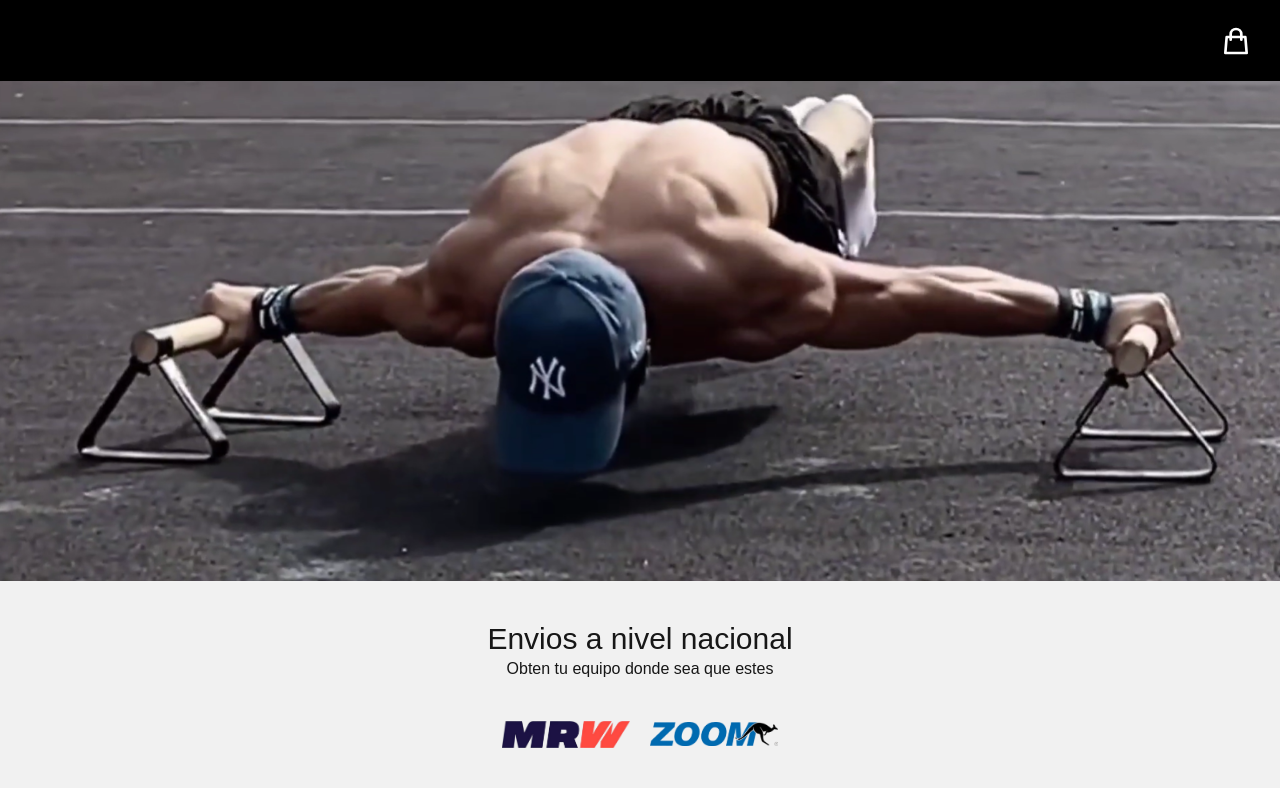
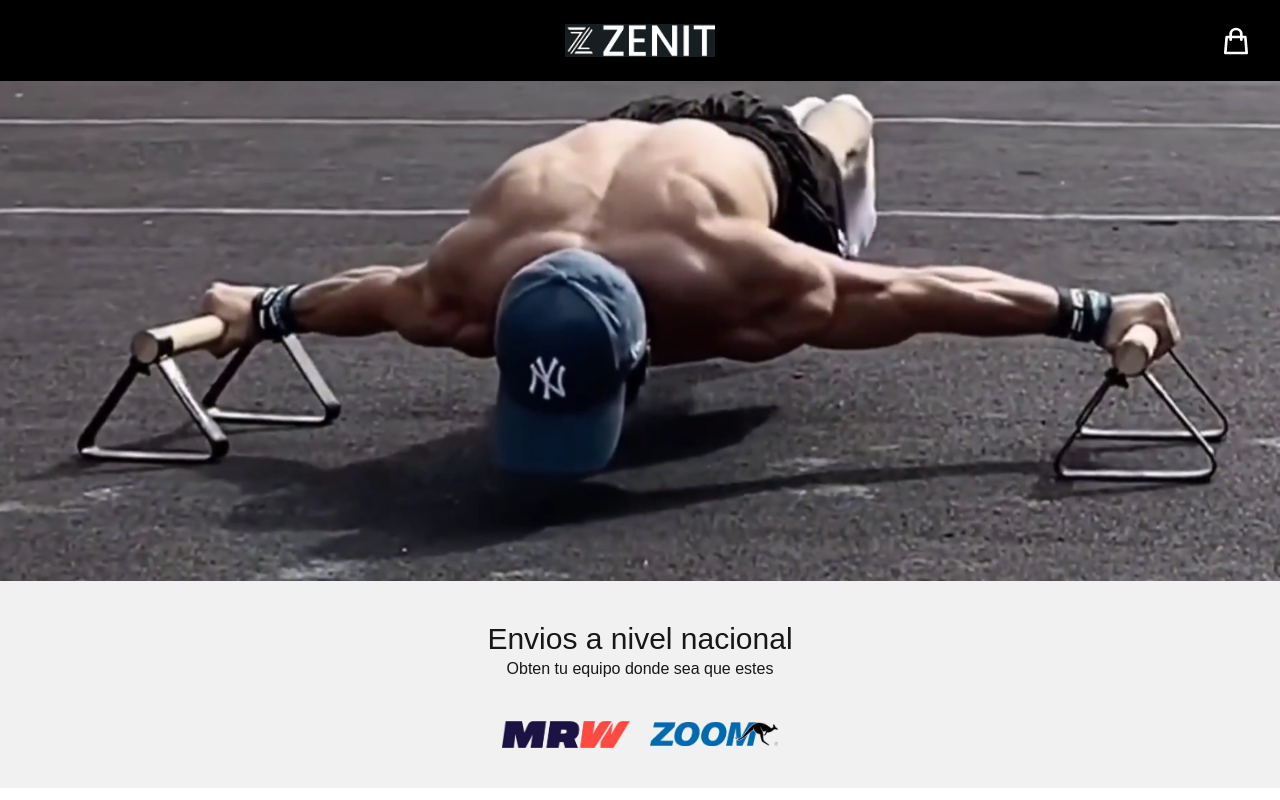
Before and after one commit to jorgezerpa/zenit, a Next.js app: page / in a window 1280 px wide. Shown: the top 800 px of the page. Built offline with nearby package versions, Linux system fonts and the light colour scheme.

Commit message:
add logo

```diff
--- a/components/topbar.tsx
+++ b/components/topbar.tsx
@@ -2,6 +2,8 @@
 import { useEffect } from "react";
 import { useRouter } from "next/navigation";
 import { useCartStore } from "@/store/cart";
+import Image from "next/image"; // Import Image
+import Link from "next/link"; // Import Link for wrapping the logo
 
 export function TopBar() {
     const router = useRouter()
@@ -17,8 +19,22 @@ export function TopBar() {
     return (
       <div className="bg-black h-[81px] p-5 flex items-center fixed left-0 right-0 z-50">
         <div className="w-full flex justify-center items-center">
+
           <div className="w-full"></div>
-          <div className="w-full"></div>
+
+          {/* 1. LOGO (Replaces the first empty div) */}
+          <div className="w-full flex justify-center items-center">
+            <Link href="/" className="cursor-pointer">
+              <Image
+                src="/logo.png"
+                alt="Store Logo"
+                width={150} // Adjust width as needed for your design
+                height={50} // Adjust height to maintain aspect ratio
+                priority
+                className="object-contain"
+              />
+            </Link>
+          </div>
 
           {/* Cart Icon and Bubble Container */}
           <div
```
Also changed, not shown: public/logo.png (added).
